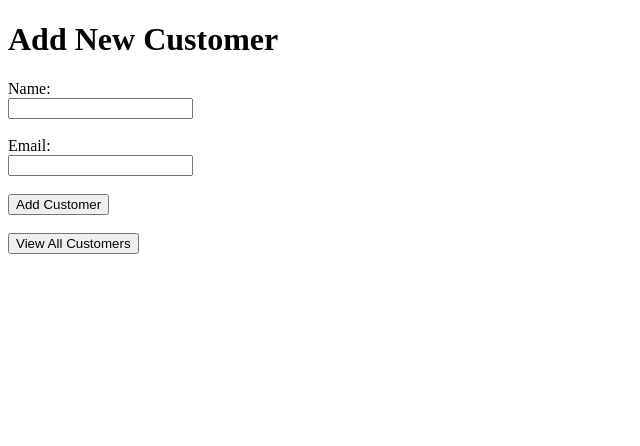
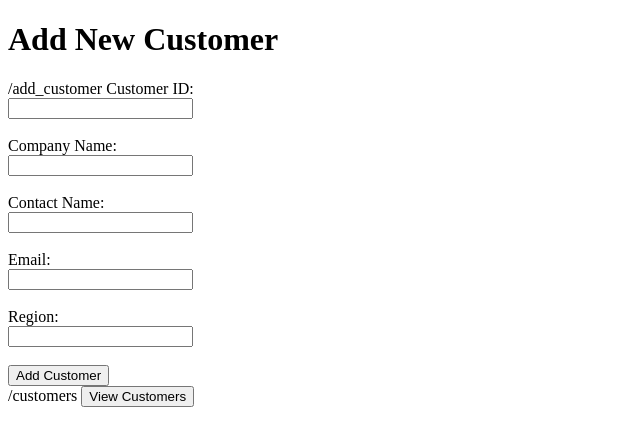
Before and after one commit to Orion-Technical-College/Final-Project---Team-Project-Presentation, a Flask app: template app/templates/form.html in a window 1280 px wide. Shown: the top 446 px of the page, without its empty margins (0-640 px from the left). Run offline with Flask 3, Linux system fonts and the light colour scheme; the template is opened without the code that fills it, so the values that code supplies are empty.

Commit message:
Updated the schema file, so had to update and make changes to all the app and html files to reflect the changes in the schema. Also added a delete button to the customers page to allow for deletion of customers from the database.

```diff
--- a/app/app.py
+++ b/app/app.py
@@ -11,29 +11,31 @@ app = Flask(__name__)
 def health():
     return "", 200
 
-# Homepage – form to add customer
-@app.route("/")
-def index():
-    return render_template("form.html")
 
-# Insert new customer
+# Add new customer
 @app.route("/add_customer", methods=["POST"])
 def add_customer():
-    name = request.form["name"]
+    customer_id = request.form["customer_id"]
+    company_name = request.form["company_name"]
+    contact_name = request.form["contact_name"]
     email = request.form["email"]
+    region = request.form["region"]
 
     conn = get_conn()
     cur = conn.cursor()
 
     try:
-        cur.execute(
-            "INSERT INTO customer (name, email) VALUES (%s, %s)",
-            (name, email),
-        )
+        cur.execute("""
+            INSERT INTO CUSTOMER (CompanyName, ContactName, Email, Region)
+            VALUES (%s, %s, %s, %s)
+        """, (company_name, contact_name, email, region))
+
         conn.commit()
+
     except Exception as e:
         conn.rollback()
-        return f"Error: {e}"
+        return f"❌ Error inserting customer: {e}"
+
     finally:
         cur.close()
         conn.close()
@@ -47,11 +49,21 @@ def view_customers():
     conn = get_conn()
     cur = conn.cursor()
 
-    cur.execute("SELECT id, name, email, created_at FROM customers ORDER BY id")
-    customers = cur.fetchall()
+    try:
+        cur.execute("""
+            SELECT CustomerID, CompanyName, ContactName, Email, Region, created_at
+            FROM CUSTOMER
+            ORDER BY CustomerID
+        """)
 
-    cur.close()
-    conn.close()
+        customers = cur.fetchall()
+
+    except Exception as e:
+        return f"❌ Error retrieving customers: {e}"
+
+    finally:
+        cur.close()
+        conn.close()
 
     return render_template("customers.html", customers=customers)
 
--- a/app/templates/form.html
+++ b/app/templates/form.html
@@ -4,21 +4,33 @@
     <title>Add Customer</title>
 </head>
 <body>
+
 <h1>Add New Customer</h1>
 
-    <form action="/add_customer" method="POST">
-        <label>Name:</label><br>
-        <input type="text" name="name" required><br><br>
+/add_customer
+    <label>Customer ID:</label><br>
+    <input type="number" name="customer_id" required><br><br>
+
+    <label>Company Name:</label><br>
+    <input type="text" name="company_name" required><br><br>
+
+    <label>Contact Name:</label><br>
+    <input type="text" name="contact_name"><br><br>
 
     <label>Email:</label><br>
     <input type="email" name="email" required><br><br>
+
+    <label>Region:</label><br>
+    <input type="text" name="region"><br><br>
 
     <button type="submit">Add Customer</button>
 </form>
 
 <br>
-    <a href="/customers">
-        <button>View All Customers</button>
+
+/customers
+    <button>View Customers</button>
 </a>
+
 </body>
 </html>
--- a/db/init/01_schema.sql
+++ b/db/init/01_schema.sql
@@ -2,7 +2,7 @@
 -- Any change here must be rolled out to all embedding repos in one coordinated change-set.
 
 CREATE TABLE CUSTOMER (
-    CustomerID INT PRIMARY KEY,
+    CustomerID INT GENERATED ALWAYS AS IDENTITY PRIMARY KEY,
     CompanyName VARCHAR(100) NOT NULL,
     ContactName VARCHAR(100),
     Email VARCHAR(150) UNIQUE NOT NULL,
```
Also changed, not shown: app/templates/customers.html (+10 -4 lines). Lines whose indentation alone changed are shown as unchanged.
